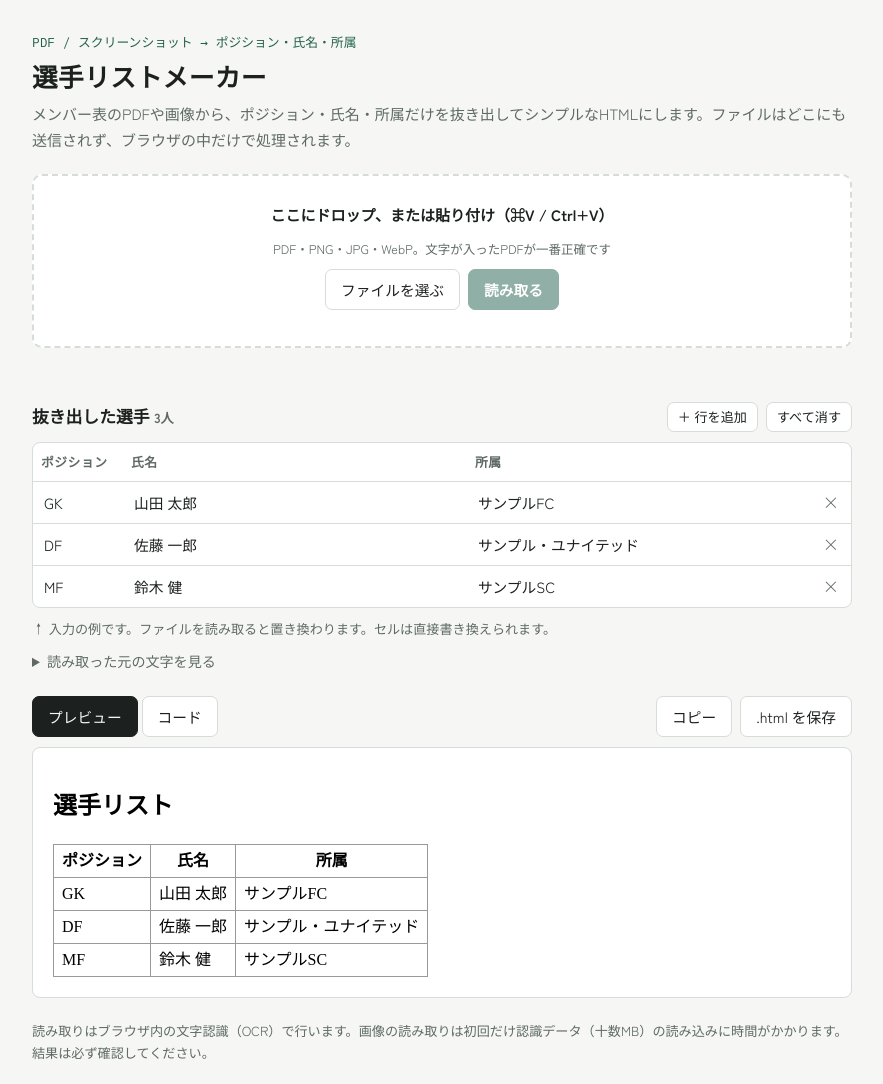
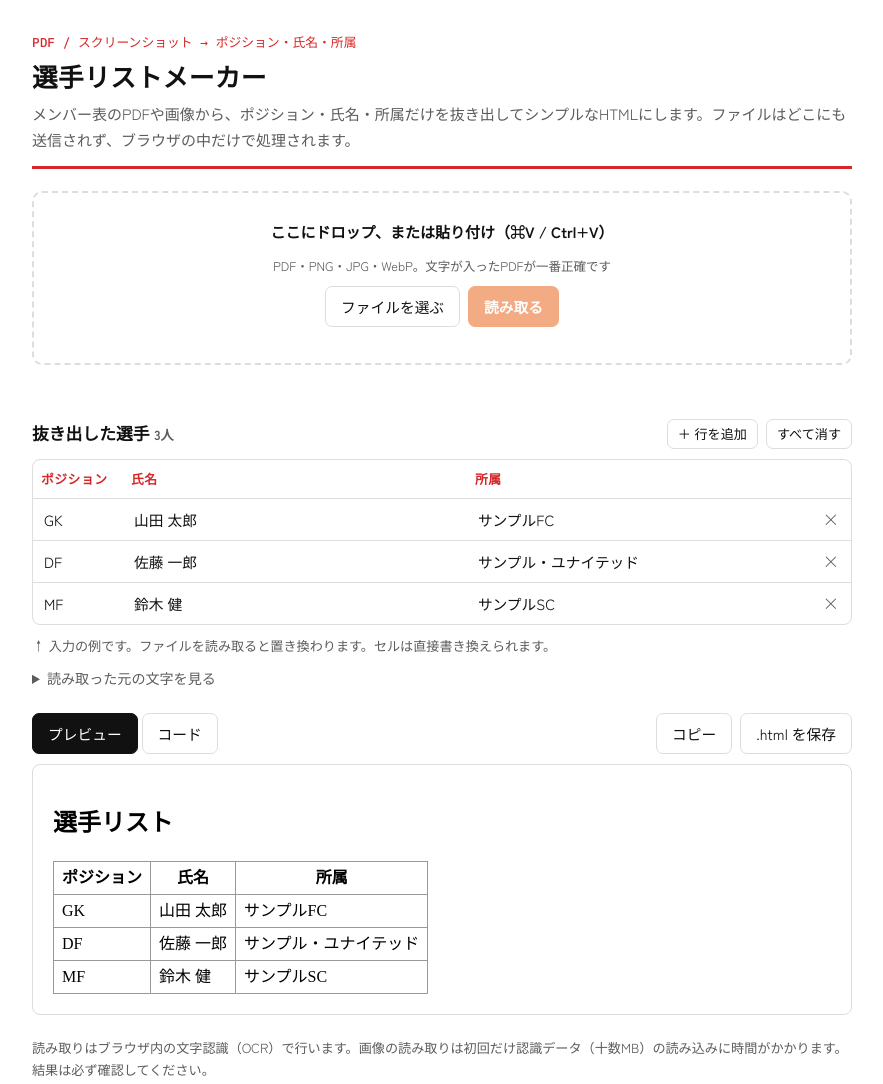
Before and after one commit to uehara-ys/roster-maker, a plain HTML site: page index.html in a window 1280 px wide. Shown: the whole page, without its empty margins (198-1081 px from the left). Drawn offline with nearby package versions, Linux system fonts and the light colour scheme.

Commit message:
デザインを白背景・黒文字、オレンジと赤の差し色に変更
Co-Authored-By: Claude Opus 5.5 <noreply@anthropic.com>
Claude-Session: https://claude.ai/code/session_01VwruS4oqBMaSDwScRHoimB

```diff
--- a/index.html
+++ b/index.html
@@ -12,19 +12,21 @@
 <script src="https://cdn.jsdelivr.net/npm/tesseract.js@5.1.1/dist/tesseract.min.js"></script>
 <style>
 /* Layout: one narrow column — input, editable roster table, generated HTML */
+/* White ground, black text; orange = actions, red = labels and warnings */
 :root {
-  --bg: #f6f7f5; --surface: #ffffff; --fg: #1c211f; --muted: #5f6a65; --line: #d6dcd8;
-  --accent: #23614f; --accent-ink: #ffffff; --danger: #a33a2c; --code-bg: #eef1ef; --row-alt: #f1f4f2;
+  --bg: #ffffff; --surface: #ffffff; --fg: #111111; --muted: #5c5c5c; --line: #dddddd;
+  --accent: #e8590c; --accent-ink: #ffffff; --accent-soft: #fff4ec;
+  --red: #d62828; --danger: #d62828; --code-bg: #f7f7f7;
   --font-body: "Zen Kaku Gothic New", "Hiragino Sans", "Yu Gothic", system-ui, sans-serif;
   --font-mono: "IBM Plex Mono", ui-monospace, "SFMono-Regular", Menlo, monospace;
+  color-scheme: light;
 }
-@media (prefers-color-scheme: dark) {
-  :root {
-    --bg: #141816; --surface: #1c211f; --fg: #e6ebe8; --muted: #9aa6a0; --line: #303833;
-    --accent: #6cc0a4; --accent-ink: #0f1a16; --danger: #ef8a7a; --code-bg: #111513; --row-alt: #20262300;
-    color-scheme: dark;
-  }
-}
+header { border-bottom: 3px solid var(--red); padding-bottom: 14px; }
+.drop:hover { border-color: var(--accent); }
+.drop.over { background: var(--accent-soft); }
+button:not(.primary):not(.del):hover { border-color: var(--accent); color: var(--accent); }
+button.primary:hover { background: #c94a07; border-color: #c94a07; }
+table.edit input:focus { border-color: var(--accent); outline: none; background: var(--accent-soft); }
 * { box-sizing: border-box; }
 body {
   margin: 0; background: var(--bg); color: var(--fg); font-family: var(--font-body); font-size: 15px; line-height: 1.7;
@@ -33,7 +35,7 @@ body {
 .wrap { max-width: 820px; margin: 0 auto; display: flex; flex-direction: column; gap: 22px; }
 header h1 { font-size: 1.6rem; margin: 0; letter-spacing: .02em; }
 header p { margin: 4px 0 0; color: var(--muted); }
-.tag { font-family: var(--font-mono); font-size: .8rem; color: var(--accent); }
+.tag { font-family: var(--font-mono); font-size: .8rem; color: var(--red); font-weight: 500; }
 h2 { font-size: 1.05rem; margin: 0; }
 section { display: flex; flex-direction: column; gap: 10px; }
 
@@ -61,7 +63,7 @@ progress { width: 100%; height: 6px; accent-color: var(--accent); }
 
 .table-wrap { overflow-x: auto; border: 1px solid var(--line); border-radius: 8px; background: var(--surface); }
 table.edit { border-collapse: collapse; width: 100%; min-width: 520px; }
-table.edit th { text-align: left; font-size: .8rem; color: var(--muted); font-weight: 700; padding: 8px 8px; border-bottom: 1px solid var(--line); letter-spacing: .04em; }
+table.edit th { text-align: left; font-size: .8rem; color: var(--red); font-weight: 700; padding: 8px 8px; border-bottom: 1px solid var(--line); letter-spacing: .04em; }
 table.edit td { padding: 3px 4px; border-bottom: 1px solid var(--line); }
 table.edit tr:last-child td { border-bottom: 0; }
 table.edit input { width: 100%; font: inherit; font-size: .92rem; color: var(--fg); background: transparent; border: 1px solid transparent; border-radius: 5px; padding: 4px 6px; }
```
